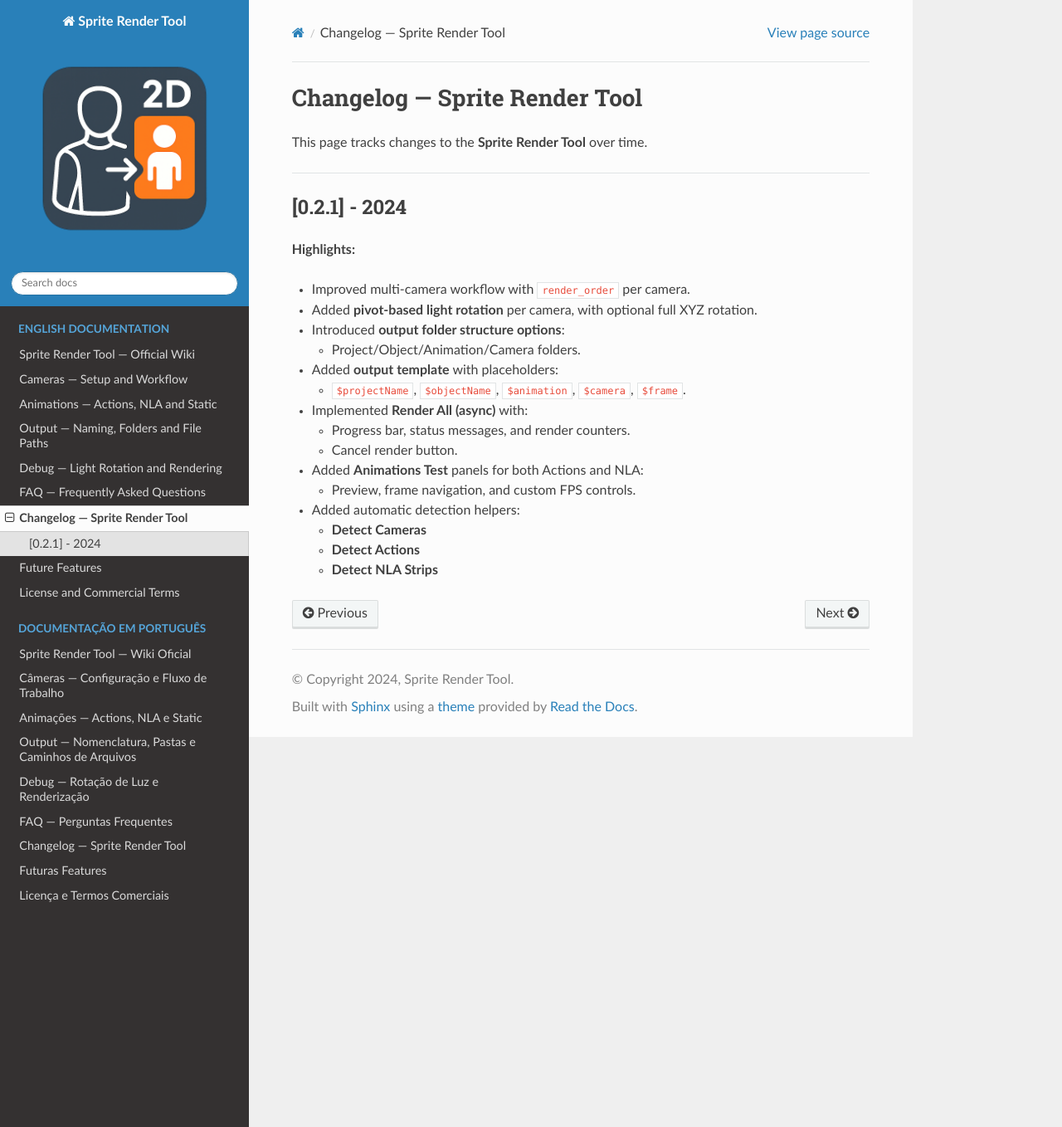
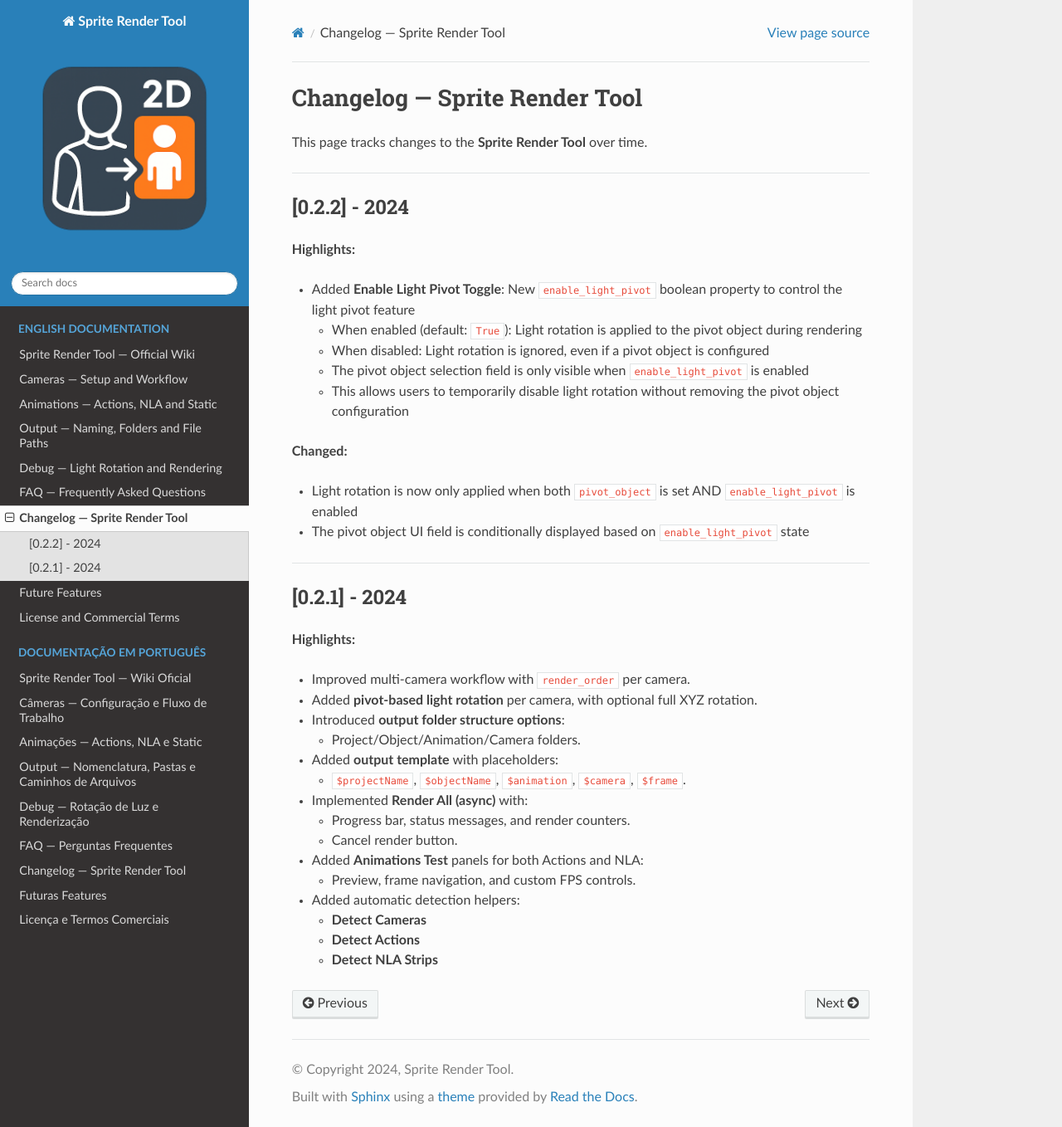
Before and after one commit to Lochzin/Sprite-Render-Tool-Wiki, a Sphinx documentation site: the page built from docs/en/Changelog.md, in a window 1280 px wide and 1358 px high. Shown: the whole window at 83% size. Built offline with Sphinx 7.4.7 and the Read the Docs theme 3.1.0, drawn with Linux system fonts in a browser that asks for light colours.

Commit message:
Changelog Update

```diff
--- a/docs/en/Changelog.md
+++ b/docs/en/Changelog.md
@@ -1,6 +1,21 @@
 # Changelog — Sprite Render Tool
 
 This page tracks changes to the **Sprite Render Tool** over time.
+
+---
+
+## [0.2.2] - 2024
+
+**Highlights:**
+- Added **Enable Light Pivot Toggle**: New `enable_light_pivot` boolean property to control the light pivot feature
+  - When enabled (default: `True`): Light rotation is applied to the pivot object during rendering
+  - When disabled: Light rotation is ignored, even if a pivot object is configured
+  - The pivot object selection field is only visible when `enable_light_pivot` is enabled
+  - This allows users to temporarily disable light rotation without removing the pivot object configuration
+
+**Changed:**
+- Light rotation is now only applied when both `pivot_object` is set AND `enable_light_pivot` is enabled
+- The pivot object UI field is conditionally displayed based on `enable_light_pivot` state
 
 ---
 
```
Also changed, not shown: docs/pt/Changelog.md (+15 -0 lines).
